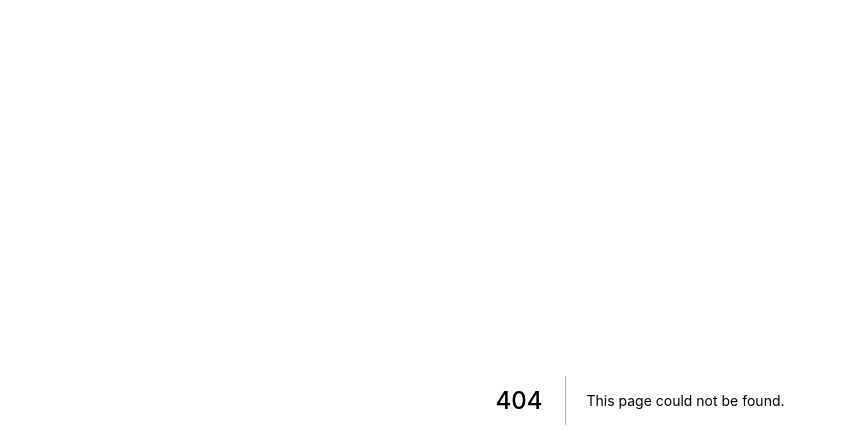
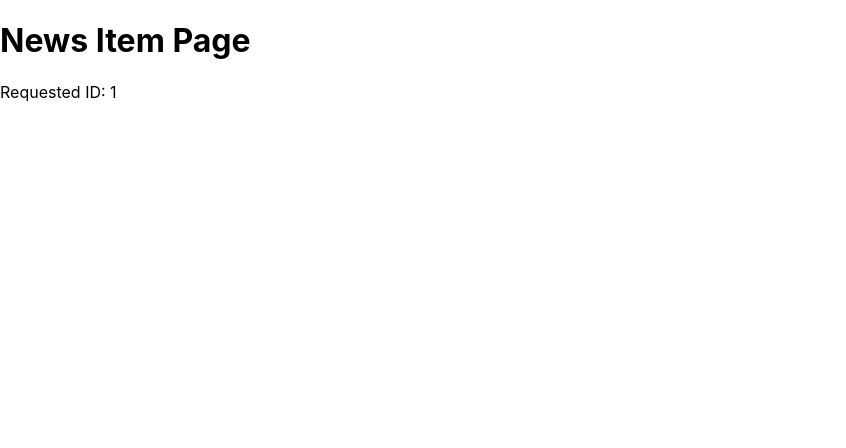
Before and after one commit to aamirmabs/next-sandbox, a Next.js app: page /news/1 in a window 1280 px wide. Before the commit this address had no page. Shown: the top 448 px of the page, without its empty margins (0-846 px from the left). Built offline with nearby package versions, Linux system fonts and the light colour scheme.

Commit message:
setting dynamic rounte and getting dynamic request value/id

```diff
--- /dev/null
+++ b/pages/news/[newsId].js
@@ -0,0 +1,21 @@
+// served when you try to reach domain.com/news/some-path-name
+
+import { useRouter } from "next/router";
+
+function DetailPage() {
+  const router = useRouter();
+
+  const newsId = router.query.newsId;
+
+  // use the dynamic value to get some unique data
+  // maybe get news info from the database
+
+  return (
+    <div>
+      <h1>News Item Page</h1>
+      <p>Requested ID: {newsId}</p>
+    </div>
+  );
+}
+
+export default DetailPage;
```
Also changed, not shown: pages/news/news-item.js (deleted, +0 -11 lines).
